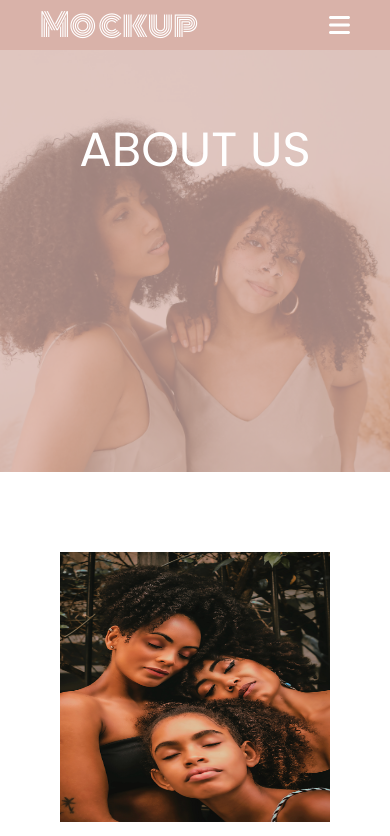
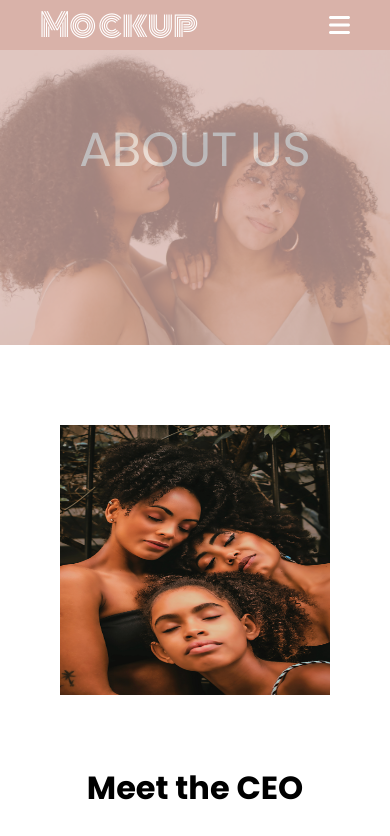
Before and after one commit to tsb314/ecommerce, a Next.js app: page /about in a window 390 px wide. Shown: the top 836 px of the page. Built offline with nearby package versions, Linux system fonts and the light colour scheme.

Commit message:
testing banner images

```diff
--- a/components/About.jsx
+++ b/components/About.jsx
@@ -6,7 +6,8 @@ const About = () => {
   return (
     <div className={styles.container}>
       <div className={styles.bannerContainer}>
-        <div className={styles.bannerText}>About Us</div>
+        <Image src='/imgs/curlyhair-models-standing.jpg' alt='Curly hair models' layout='fill' objectFit='cover'/>
+        {/* <div className={styles.bannerText}>About Us</div> */}
       </div>
       <div className={styles.articleContainer}>
          <div className={styles.sectionContainer}>
--- a/styles/About.module.css
+++ b/styles/About.module.css
@@ -2,38 +2,43 @@
     width: 100%;
     height: 250vh;
 }
-.bannerContainer{
+ .bannerContainer{
     /* display: flex;
     justify-content: center;
     align-items: center; */
     width: 100%;
     height: 35vh;
-    background-image: url(/imgs/curlyhair-models-standing.jpg);
+    overflow: hidden;
+ /*   background-image: url(/imgs/curlyhair-models-standing.jpg);
     background-repeat: no-repeat;
     background-size: cover;
-    background-position: center center;/*50% 55%;*/
-    background-attachment: fixed;
+    background-position: center center;/*50% 55%;
+    background-attachment: fixed;*/
     position: relative;
     z-index: -2;
 }
 .bannerContainer::before{
-    content: '';
+    content: 'ABOUT US';
+    font-size: 5rem;
+    padding: 4rem 0rem;
+    text-align: center;
     position: absolute;
     width: 100%;
     height: 100%;
     background-color: #d9b2a9;
+    color: #ffffff;
     opacity: 0.7;
-    z-index: -1;
+    z-index: 2;
 }
 
-.bannerText{
+/*.bannerText{
     text-transform: uppercase;
     text-align: center;
     padding: 4rem 0rem;
     font-size: 5rem;
     color: #ffffff;
     z-index: 2;
-}
+}*/
 .articleContainer{
     display: flex;
     flex-direction: column;
@@ -68,7 +73,7 @@
     .container{
         height: 250vh;
     }
-    .bannerText{
+    .bannerContainer::before{
         font-size: 3rem;
     }
 }
@@ -77,10 +82,10 @@
     .container{
         height: 350vh;
     }
-     .bannerContainer{
+     /* .bannerContainer{
         height: 50vh;
-    }
-    .bannerText{
+    } */
+    .bannerContainer::before{
         font-size: 3rem;
     }
     .sectionContainer{
```
